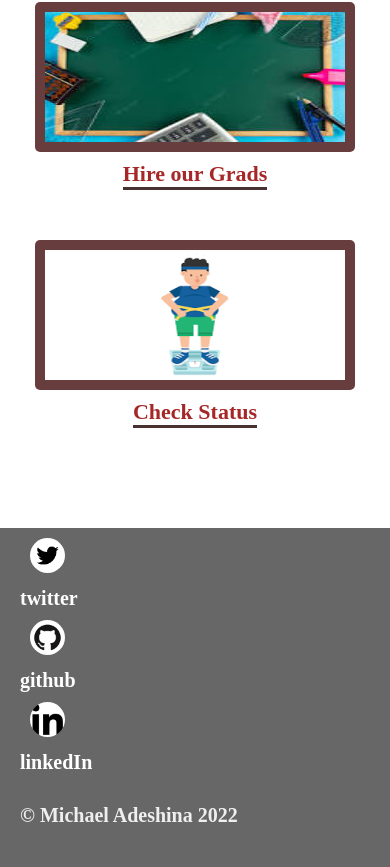
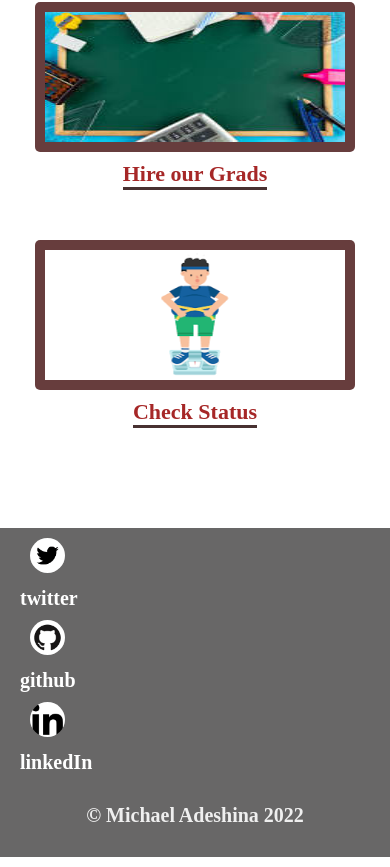
Before and after one commit to michado2019/testing-app, a React (Create React App) app in the folder react1/: page / in a window 390 px wide. Shown: the part 742-1609 px from the top of the page. Built offline with nearby package versions, Linux system fonts and the light colour scheme.

Commit message:
bottom layout media query done

```diff
--- a/react1/src/Layout.css
+++ b/react1/src/Layout.css
@@ -57,20 +57,23 @@
 
 /*Media Query*/
 @media (max-width: 600px) {
-  .topLayout-nav_links{
+  .topLayout-nav_links {
     font-size: 20px;
+  }
+  .bottomLayout-copyright {
+    text-align: center;
+    margin: 0;
+    padding: 30px 20px;
   }
 }
 @media (max-width: 375px) {
-  .topLayout-nav_links{
+  .topLayout-nav_links {
     font-size: 18px;
   }
 }
 @media (max-width: 320px) {
-  .topLayout-nav_links{
+  .topLayout-nav_links {
     font-size: 16px;
-  }
-  .topLayout-nav_links {
     padding: 0 4px;
   }
 }
```
